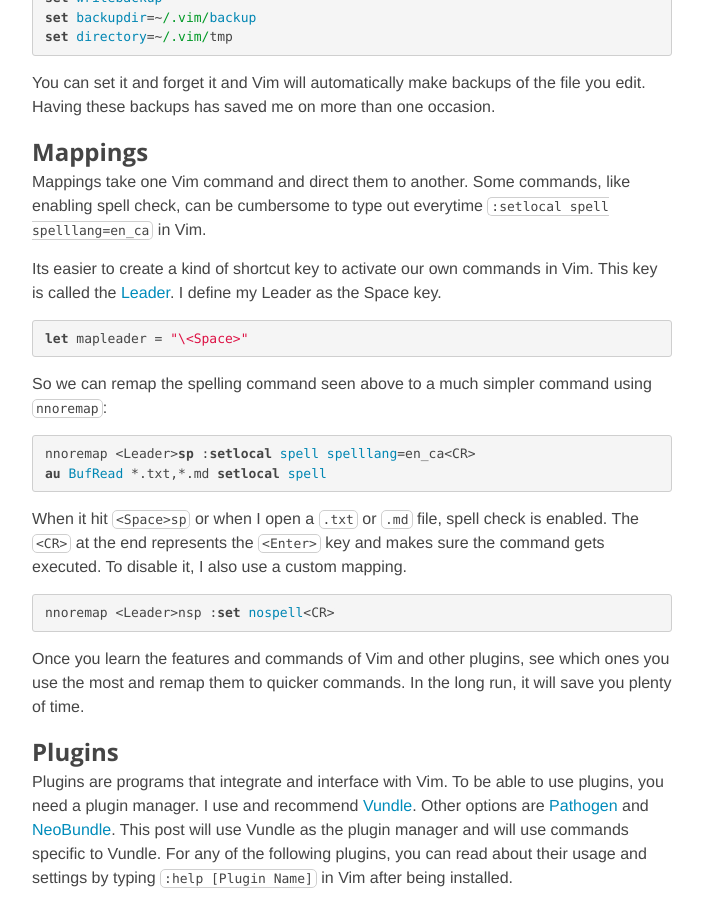
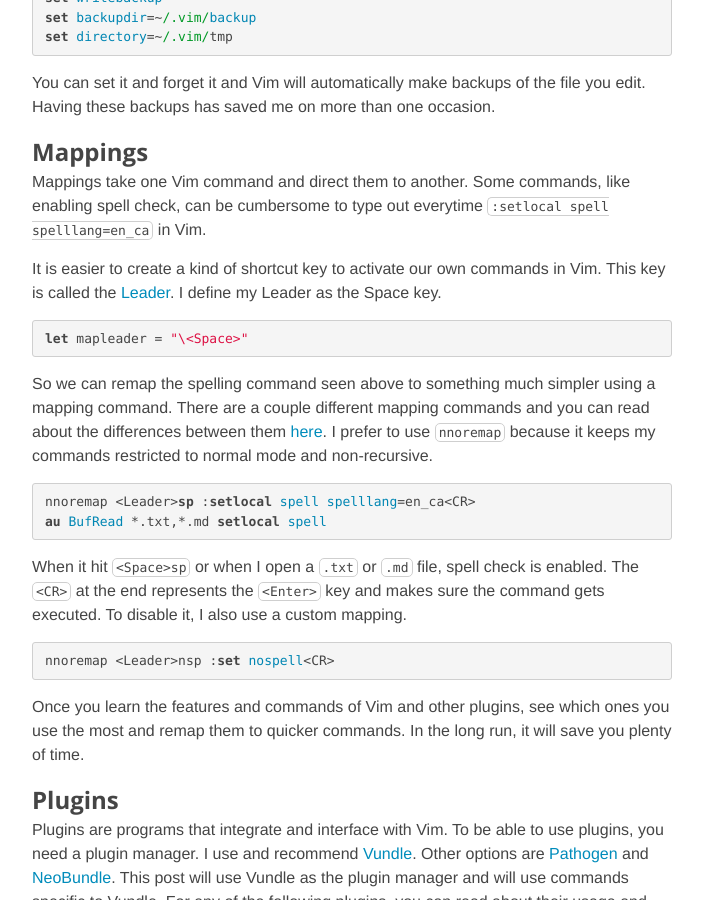
Before and after one commit to Melinysh/melinysh.github.io, a Jekyll site: the page built from _posts/2016-02-18-what-makes-a-vimrc.md, in a window 1280 px wide and 900 px high, scrolled down 2661 px. Shown: the whole window, without its empty margins (288-991 px from the left). Built offline with Jekyll 4.4.1, drawn with Linux system fonts in a browser that asks for light colours; nearby versions of some CDN libraries; comment, search, counter and statistics services are not loaded.

Commit message:
Added note about nnoremap

```diff
--- a/_posts/2016-02-18-what-makes-a-vimrc.md
+++ b/_posts/2016-02-18-what-makes-a-vimrc.md
@@ -59,13 +59,14 @@ You can set it and forget it and Vim will automatically make backups of the file
 ## Mappings
 Mappings take one Vim command and direct them to another. Some commands, like enabling spell check, can be cumbersome to type out everytime `:setlocal spell spelllang=en_ca` in Vim.
 
-Its easier to create a kind of shortcut key to activate our own commands in Vim. This key is called the [Leader](http://vi.stackexchange.com/questions/836/what-is-leader). I define my Leader as the Space key.
+It is easier to create a kind of shortcut key to activate our own commands in Vim. This key is called the [Leader](http://vi.stackexchange.com/questions/836/what-is-leader). I define my Leader as the Space key.
 
 {% highlight viml %}
 let mapleader = "\<Space>"
 {% endhighlight %}
 
-So we can remap the spelling command seen above to a much simpler command using `nnoremap`:
+So we can remap the spelling command seen above to something much simpler using a mapping command. There are a couple different mapping commands and you can read about the differences between them [here](http://stackoverflow.com/questions/3776117/what-is-the-difference-between-the-remap-noremap-nnoremap-and-vnoremap-mapping). I prefer to use `nnoremap` because it keeps my commands restricted to normal mode and non-recursive.
+
 {% highlight viml %}
 nnoremap <Leader>sp :setlocal spell spelllang=en_ca<CR>
 au BufRead *.txt,*.md setlocal spell
@@ -117,7 +118,6 @@ To get the nice symbols to appear, a patched font is required called powerline.
 let g:airline_powerline_fonts = 1
 let g:Powerline_symbols = 'fancy'
 {% endhighlight %}
-
 
 ### [YouCompleteMe](https://github.com/Valloric/YouCompleteMe)
 YouCompleteMe is "a fast, as-you-type, fuzzy-search code completion engine for Vim." If you're used to writing code in an IDE, autocomplete is a logical, and sometimes essential feature to boost your productivity. YouCompleteMe currently works with C-family languages, Go, Rust, JavaScript, and Python.
@@ -213,7 +213,7 @@ autocmd bufenter * if (winnr("$") == 1 && exists("b:NERDTreeType") && b:NERDTree
 autocmd StdinReadPre * let s:std_in=1
 autocmd VimEnter * if argc() == 0 && !exists("s:std_in") | NERDTree | endif
 " Toggle NERDTree on and off
-nnoremap <C-n> :NERDTreeToggle <cr>
+nnoremap <C-n> :NERDTreeToggle <CR>
 {% endhighlight %}
 
 The long command is too tedious to type everytime. Mappings to the rescue. Sometime I start Vim, but don't specify the file, so I have NERD Tree start if no file is specified and I can quickly find my way around my file system.
```
